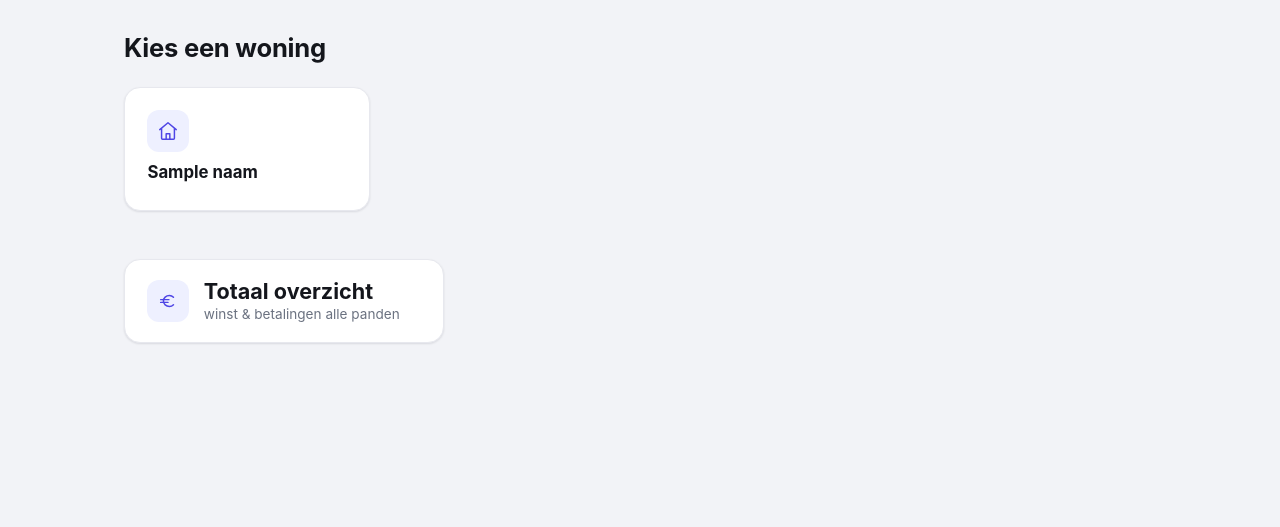
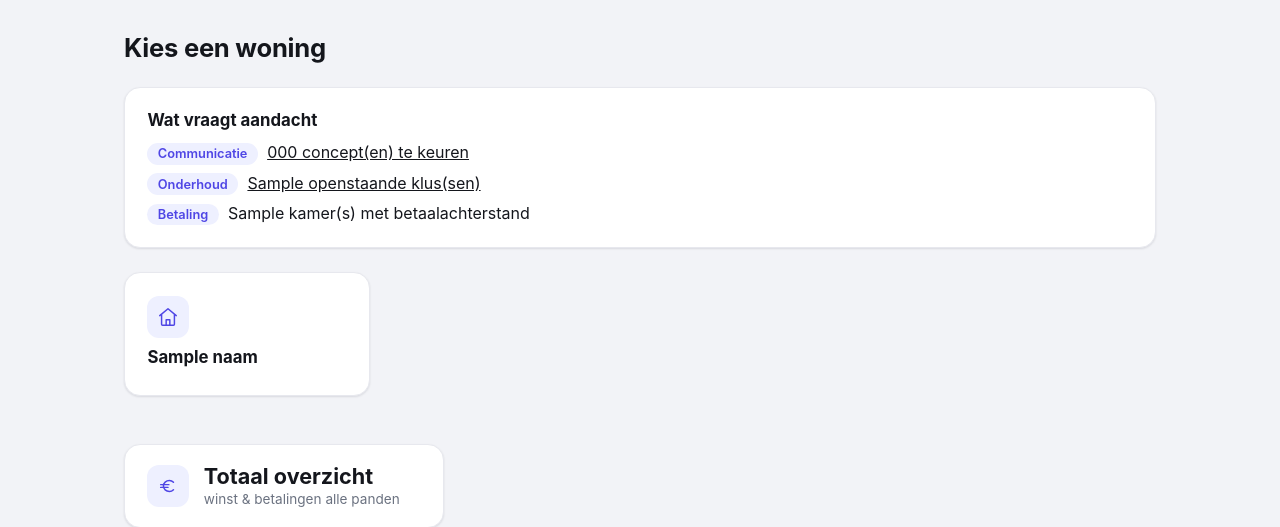
Before and after one commit to jmmreckman/kamerverhuur-scanner, a Flask app: template webapp/templates/pand_kiezer.html in a window 1280 px wide. Shown: the top 527 px of the page. Run offline with Flask 3, Linux system fonts and the light colour scheme; the template is opened without the code that fills it: most values are stand-ins (such as "Sample title", 1, 10 or a date in 2020); parts of the project's set-up code (start-up, migrations or seed data) failed here and were passed over.

Commit message:
communicatie (Fase 1): centrale "Wat vraagt aandacht" op de startpagina
Bovenaan de pandkiezer-startpagina staat nu een "Wat vraagt aandacht"-kaart die
over al je (toegankelijke) panden bundelt, met type-labels:
- Communicatie: concepten die op goedkeuring wachten (uit de wachtrij)
- Onderhoud: openstaande klussen
- Betaling: kamers met een betaalachterstand (uit de opgeslagen betaalcontrole)
- Lege kamer / Contract loopt af: per pand

De eerste drie komen goedkoop uit de lokale db + opgeslagen state en renderen
direct. Lege kamers en aflopende contracten komen uit de Google Sheets en worden
daarom lui (via AJAX, /aandacht/sheet-signalen) nageladen, zodat de startpagina
snel blijft. Alles respecteert de pand-toegang per gebruiker.

Hiermee is Fase 1 compleet (communicatie per huurder, centrale onderhoudstickets,
goedkeuringswachtrij + versturen, en dit centrale overzicht).

Co-Authored-By: Claude Opus 4.8 <noreply@anthropic.com>
Claude-Session: https://claude.ai/code/session_01A1CqEaH5MfvneD1xZWbshq

```diff
--- a/webapp/app.py
+++ b/webapp/app.py
@@ -408,7 +408,56 @@ def create_app(config: Config | None = None) -> Flask:
             return redirect(url_for("dashboard", pand_slug=eigen_panden[0].slug))
         volgorde = state.laad_pand_volgorde(current_user.id, config.state_dir)
         eigen_panden = state.sorteer_op_volgorde(eigen_panden, volgorde)
-        return render_template("pand_kiezer.html", panden=eigen_panden)
+        return render_template(
+            "pand_kiezer.html", panden=eigen_panden, aandacht=_aandacht_goedkope_signalen(eigen_panden),
+        )
+
+    def _aandacht_goedkope_signalen(panden: list) -> dict:
+        """De 'Wat vraagt aandacht'-signalen die goedkoop op te halen zijn (geen
+        Google Sheet nodig): concepten in de wachtrij + open onderhoudsklussen
+        (uit de lokale db) en betaalachterstanden (uit de opgeslagen betaal-
+        controle-state). Lege kamers/aflopende contracten komen apart en lui via
+        aandacht_sheet_signalen(), zodat de startpagina snel blijft."""
+        slugs = [p.slug for p in panden]
+        db = _comm_db()
+        betaal_achter = 0
+        for p in panden:
+            cache = state.load(p.slug, config.state_dir)
+            if cache:
+                betaal_achter += sum(
+                    1 for r in cache.get("resultaten", [])
+                    if r.get("status") in ("Nog niet ontvangen", "Te weinig ontvangen")
+                )
+        return {
+            "concepten": communicatie_db.tel_open_acties(db, pand_slugs=slugs),
+            "onderhoud_open": len(communicatie_db.lijst_klussen(db, pand_slugs=slugs, alleen_open=True)),
+            "betaal_achter": betaal_achter,
+        }
+
+    @app.route("/aandacht/sheet-signalen")
+    @login_required
+    def aandacht_sheet_signalen():
+        """JSON: lege kamers + binnenkort aflopende contracten per pand - leest de
+        Google Sheets, dus lui opgehaald (via AJAX) zodat de startpagina niet
+        wacht op alle sheets."""
+        uit = []
+        for p in _toegankelijke_panden():
+            try:
+                kamers = SheetClient(config, p).get_kamers()
+            except Exception:
+                app.logger.exception("Aandacht-signalen ophalen voor pand %s mislukt.", p.slug)
+                continue
+            leeg = [k.kamer for k in kamers if not k.naam]
+            aflopend = []
+            for k in kamers:
+                if not k.naam:
+                    continue
+                st = bereken_aanzeg_status(k.contract_einddatum)
+                if st and 0 <= st.dagen_tot_einddatum <= _AANZEG_TEGEL_DAGEN:
+                    aflopend.append({"kamer": k.kamer, "dagen": st.dagen_tot_einddatum})
+            if leeg or aflopend:
+                uit.append({"slug": p.slug, "naam": p.naam, "leeg": leeg, "aflopend": aflopend})
+        return jsonify(uit)
 
     @app.route("/pand-volgorde", methods=["POST"])
     @login_required
--- a/webapp/templates/pand_kiezer.html
+++ b/webapp/templates/pand_kiezer.html
@@ -7,6 +7,47 @@
 </div>
 
 {% if panden %}
+<div class="card" id="aandacht-card" style="margin-bottom:1.5rem">
+  <h2 style="margin-top:0">Wat vraagt aandacht</h2>
+  <ul id="aandacht-lijst" style="list-style:none;padding:0;margin:0;display:flex;flex-direction:column;gap:.5rem">
+    {% if aandacht.concepten %}<li><span class="pil pil-neutral">Communicatie</span> <a href="{{ url_for('acties_overzicht') }}">{{ aandacht.concepten }} concept(en) te keuren</a></li>{% endif %}
+    {% if aandacht.onderhoud_open %}<li><span class="pil pil-neutral">Onderhoud</span> <a href="{{ url_for('onderhoud_overzicht') }}">{{ aandacht.onderhoud_open }} openstaande klus(sen)</a></li>{% endif %}
+    {% if aandacht.betaal_achter %}<li><span class="pil pil-neutral">Betaling</span> {{ aandacht.betaal_achter }} kamer(s) met betaalachterstand</li>{% endif %}
+    <li id="aandacht-sheet"><span class="muted">Lege kamers en aflopende contracten laden&hellip;</span></li>
+  </ul>
+</div>
+<script>
+  (function () {
+    var lijst = document.getElementById("aandacht-lijst");
+    var sheetLi = document.getElementById("aandacht-sheet");
+    function escapeHtml(s) { var d = document.createElement("div"); d.textContent = s; return d.innerHTML; }
+    function klaar() {
+      // Als er na het laden geen enkel punt over is: meld dat het rustig is.
+      if (lijst && lijst.querySelectorAll("li").length === 0) {
+        lijst.innerHTML = '<li class="muted">Niets dringends op dit moment.</li>';
+      }
+    }
+    fetch("{{ url_for('aandacht_sheet_signalen') }}")
+      .then(function (r) { return r.json(); })
+      .then(function (panden) {
+        var html = "";
+        panden.forEach(function (p) {
+          var naam = escapeHtml(p.naam);
+          if (p.leeg && p.leeg.length) {
+            html += '<li><span class="pil pil-neutral">Lege kamer</span> ' + naam + ': ' + escapeHtml(p.leeg.join(", ")) + '</li>';
+          }
+          if (p.aflopend && p.aflopend.length) {
+            var k = p.aflopend.map(function (a) { return a.kamer + " (" + a.dagen + " dagen)"; });
+            html += '<li><span class="pil pil-neutral">Contract loopt af</span> ' + naam + ': ' + escapeHtml(k.join(", ")) + '</li>';
+          }
+        });
+        if (sheetLi) { sheetLi.outerHTML = html; }
+        klaar();
+      })
+      .catch(function () { if (sheetLi) sheetLi.outerHTML = ""; klaar(); });
+  })();
+</script>
+
 <div class="grid" id="pand-grid">
   {% for pand in panden %}
   {% set tegelkleur = (pand.kleur|hexkleur) if current_user.kleurenherkenning else '' %}
```
